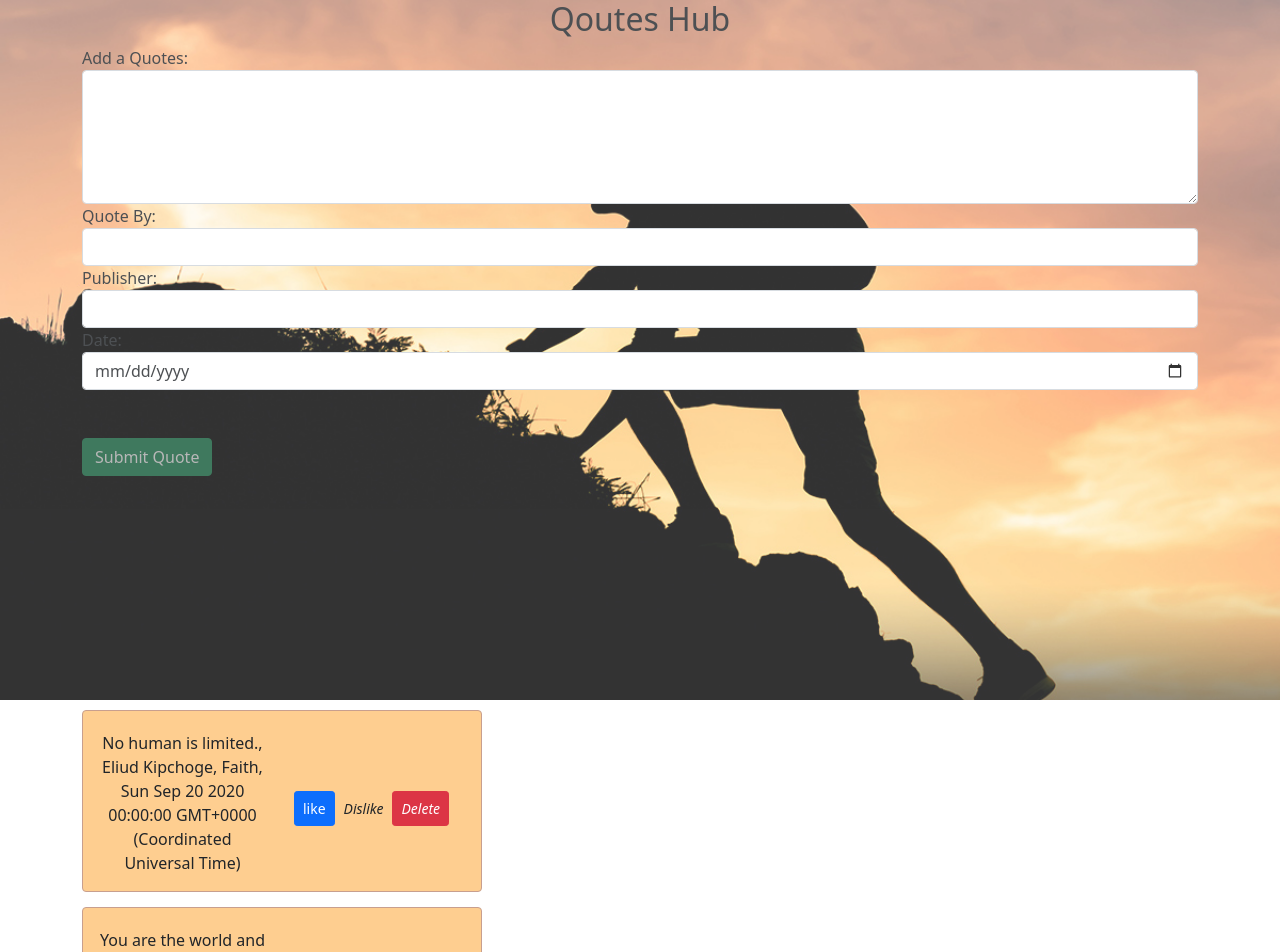
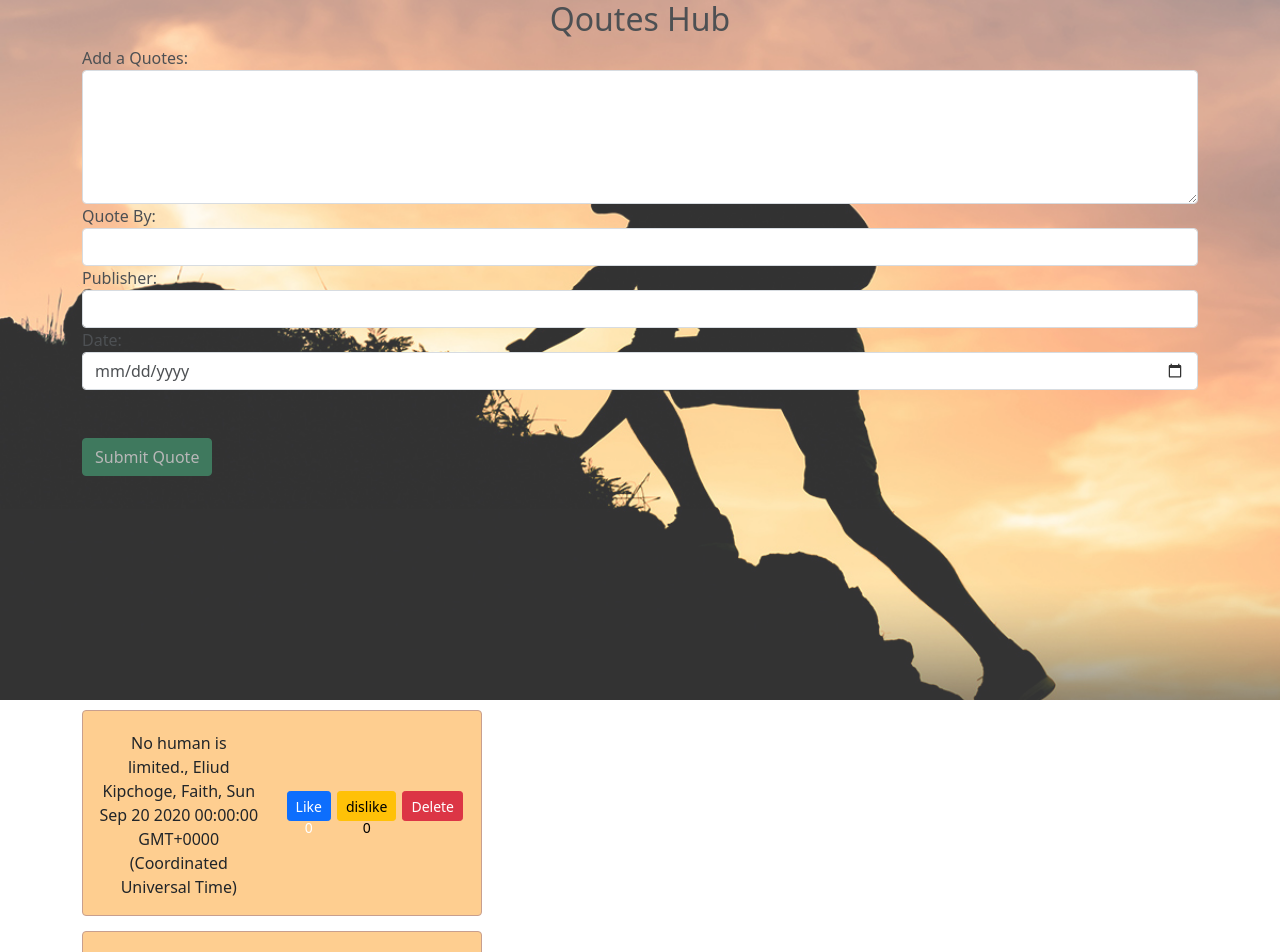
Before and after one commit to faithremo/My-Diary, an Angular app: page / in a window 1280 px wide. Shown: the top 952 px of the page. Built offline with nearby package versions, Linux system fonts and the light colour scheme.

Commit message:
add changes to form and buttons

```diff
--- a/src/app/form/form.component.ts
+++ b/src/app/form/form.component.ts
@@ -8,7 +8,7 @@ import { Quotes } from '../quotes';
 })
 export class FormComponent implements OnInit {
 
-  newQuote = new Quotes( "", "", "", new Date());
+  newQuote = new Quotes( 0,"", "", "", new Date(),0,0);
 
   @Output() addQuote = new EventEmitter<Quotes>();
 
--- a/src/app/qoute/qoute.component.css
+++ b/src/app/qoute/qoute.component.css
@@ -13,8 +13,9 @@ div{
 }
 
 button{
-    height: 35px;
+    height: 30px;
     margin-top: 60px;
+    margin-right: 6px;
 }
 
 #card{
--- a/src/app/qoute/qoute.component.html
+++ b/src/app/qoute/qoute.component.html
@@ -7,10 +7,9 @@
         </div>
 
         <div class="container-fluid d-flex" id="buttons">
-            <button class="btn btn-sm btn-primary "> <i class="fa fa-thumbs-up" id="like"></i>like</button>
-            <button class="btn btn-sm warning " id="hate"> <i class="fas fa-thumbs-down"
-                    id="dislike">Dislike</i></button>
-            <button class="btn btn-sm btn-danger ml-2" id="del"><i class="fa fa-trash" id="delete">Delete</i></button>
+            <button class= "btn btn-sm btn-primary " (click)='addLikes(quote.id)' >Like {{quote.like}}</button>
+            <button class="btn btn-sm btn-warning "  (click)='addDislikes(quote.id)'id="hate"> dislike {{quote.dislike}}</button>
+            <button class="btn btn-sm btn-danger ml-2" id="del" (click)='todeleQuote(quote.id)' >Delete</button>
         </div>
     </div>
 
--- a/src/app/qoute/qoute.component.ts
+++ b/src/app/qoute/qoute.component.ts
@@ -1,4 +1,4 @@
-import { Component, OnInit } from '@angular/core';
+import { Component, OnInit, } from '@angular/core';
 import { Quotes } from '../quotes';
 
 @Component({
@@ -8,8 +8,8 @@ import { Quotes } from '../quotes';
 })
 export class QouteComponent implements OnInit {
   quotes: Quotes[] =[
-new Quotes ("No human is limited.","Eliud Kipchoge","Faith",new Date(2020,8,20)),
-new Quotes ("You are the world and the world is you.","Krishnamurati","Faith",new Date(2021,1,16))
+new Quotes (1, "No human is limited.","Eliud Kipchoge","Faith",new Date(2020,8,20),0,0),
+new Quotes (2, "You are the world and the world is you.","Krishnamurati","Faith",new Date(2021,1,16),0,0)
   ]
   uploadQuote(event: any) {
 
@@ -17,6 +17,27 @@ new Quotes ("You are the world and the world is you.","Krishnamurati","Faith",ne
     this.quotes.push(event);
   }
 
+ addLikes(qId:number){
+   qId-=1
+    let addvote = this.quotes[qId].like + 1;
+    this.quotes[qId].like = addvote;
+  }
+
+  addDislikes(qId:number){
+    qId-=1
+    let adddislike = this.quotes[qId].dislike + 1;
+    this.quotes[qId].dislike = adddislike;
+  }
+
+  todeleQuote( index:number){
+    let deleteQuote = confirm(`Are you sure you want to delete --> ${this.quotes[index].name}`);
+    if (deleteQuote){
+      this.quotes.splice(index,1);
+    }
+
+}
+
+
   constructor() { }
 
   ngOnInit(): void {
--- a/src/app/quotes.ts
+++ b/src/app/quotes.ts
@@ -1,7 +1,7 @@
 export class Quotes {
 
     showQuotes!:boolean;
-    constructor (public quotes:string, public name:string, public publisher: string, public postdate: Date) {
+    constructor (public id:number, public quotes:string, public name:string, public publisher: string, public postdate: Date, public like:number,public dislike:number ) {
         this.showQuotes=false
     }
 }
```
